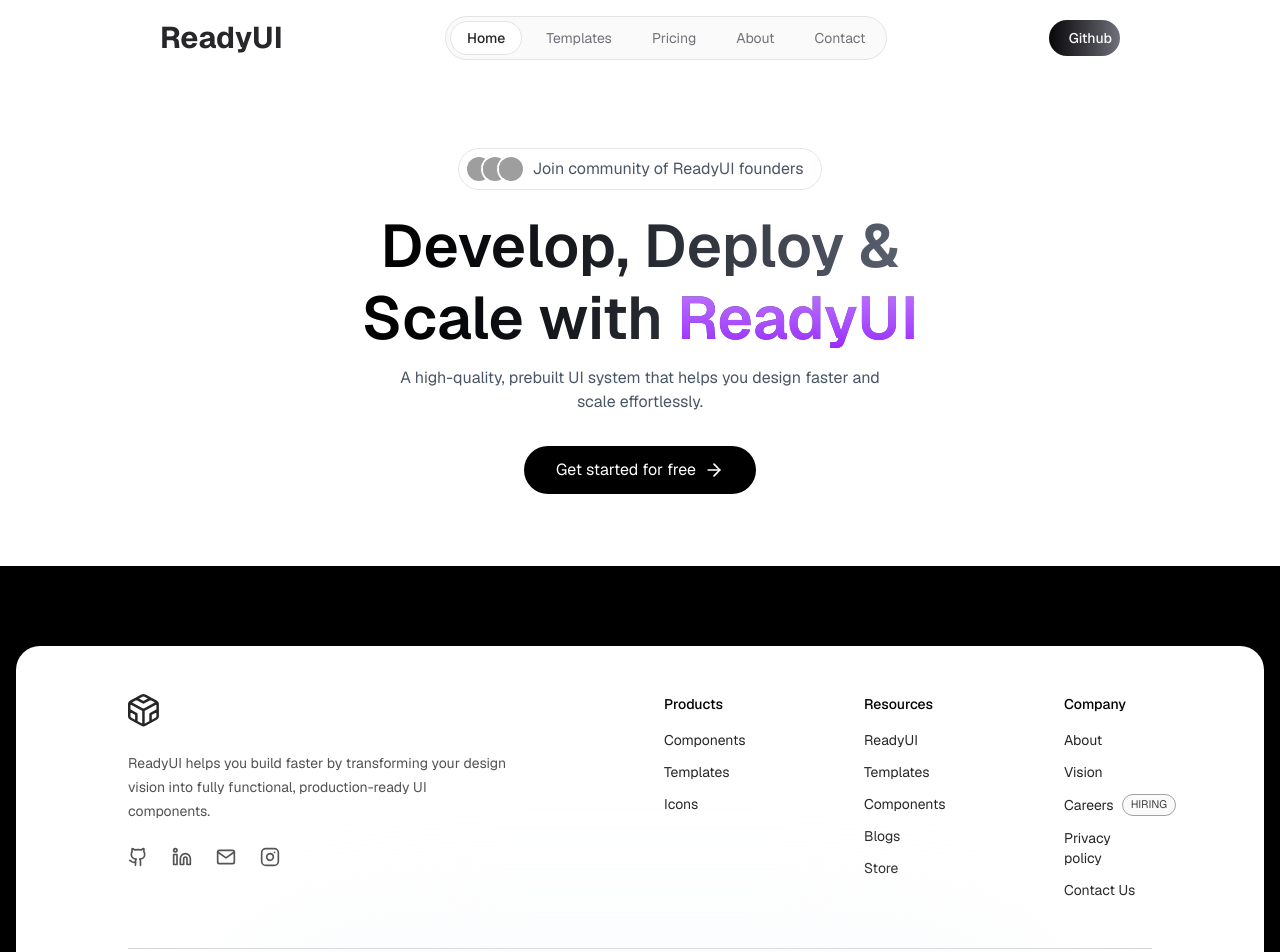
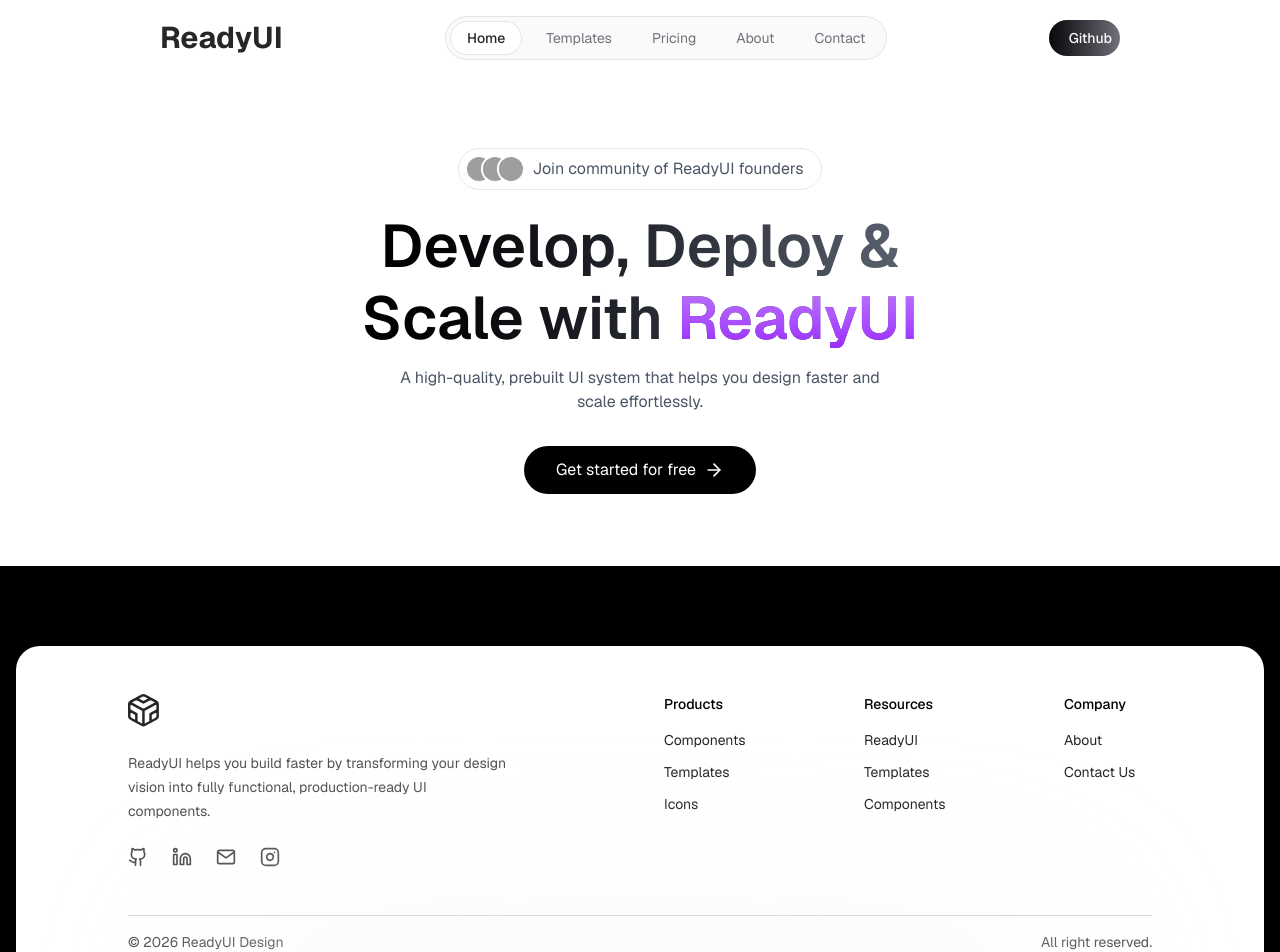
Before and after one commit to Vineetpandey0/ReadyUI, a Next.js app: page / in a window 1280 px wide. Shown: the top 952 px of the page. Built offline with nearby package versions, Linux system fonts and the light colour scheme; grey boxes are pictures that could not be loaded.

Commit message:
updated footer links

```diff
--- a/src/app/components/shared/footer.tsx
+++ b/src/app/components/shared/footer.tsx
@@ -1,7 +1,6 @@
 'use client'
 
 import Link from 'next/link'
-import React from 'react'
 
 export default function Footer() {
     return (
@@ -79,11 +78,9 @@ export default function Footer() {
                             <div>
                                 <h3 className="font-medium text-sm mb-4">Resources</h3>
                                 <ul className="space-y-3 text-sm text-neutral-800">
-                                    <li><Link href="#" className="hover:text-neutral-700">ReadyUI</Link></li>
-                                    <li><Link href="#" className="hover:text-neutral-700">Templates</Link></li>
+                                    <li><Link href="/" className="hover:text-neutral-700">ReadyUI</Link></li>
+                                    <li><Link href="/templates" className="hover:text-neutral-700">Templates</Link></li>
                                     <li><Link href="#" className="hover:text-neutral-700">Components</Link></li>
-                                    <li><Link href="#" className="hover:text-neutral-700">Blogs</Link></li>
-                                    <li><Link href="#" className="hover:text-neutral-700">Store</Link></li>
                                 </ul>
                             </div>
 
@@ -92,12 +89,6 @@ export default function Footer() {
                                 <h3 className="font-medium text-sm mb-4">Company</h3>
                                 <ul className="space-y-3 text-sm text-neutral-800">
                                     <li><Link href="#" className="hover:text-neutral-700">About</Link></li>
-                                    <li><Link href="#" className="hover:text-neutral-700">Vision</Link></li>
-                                    <li className="flex items-center gap-2">
-                                        <Link href="#" className="hover:text-neutral-700">Careers</Link>
-                                        <span className="text-[11px] px-2 py-0.5 rounded-full bg-neutral-50 border border-neutral-400 text-neutral-700">HIRING</span>
-                                    </li>
-                                    <li><Link href="#" className="hover:text-neutral-700">Privacy policy</Link></li>
                                     <li><Link href="#" className="hover:text-neutral-700">Contact Us</Link></li>
                                 </ul>
                             </div>
```
